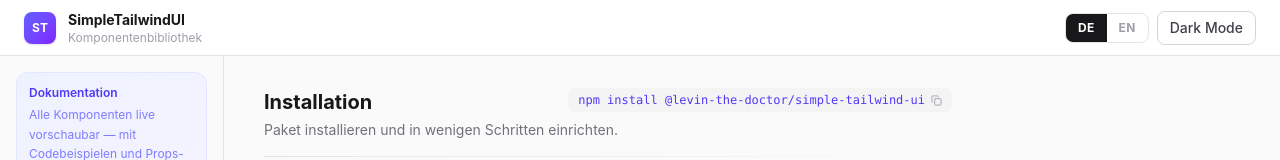
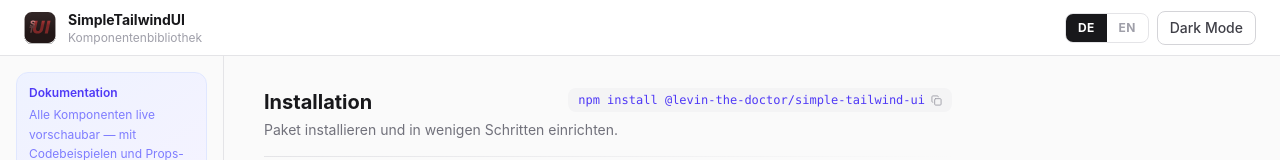
Before and after one commit to LevinTheDoctor/simple-tailwind-ui, a React (Vite) app: page / in a window 1280 px wide. Shown: the top 160 px of the page. Built offline with nearby package versions, Linux system fonts and the light colour scheme.

Commit message:
feat: svg in doku

```diff
--- a/src/Doku/Doku.tsx
+++ b/src/Doku/Doku.tsx
@@ -834,9 +834,7 @@
         {/* ── Header ─────────────────────────────────────────────────────── */}
         <header className="sticky top-0 z-20 bg-white/90 dark:bg-zinc-900/90 backdrop-blur-md border-b border-zinc-200 dark:border-zinc-800 px-6 h-14 flex items-center justify-between gap-4">
           <div className="flex items-center gap-3">
-            <div className="w-8 h-8 rounded-lg bg-gradient-to-br from-indigo-500 to-violet-600 flex items-center justify-center shrink-0 shadow-sm">
-              <span className="text-white text-xs font-bold leading-none">ST</span>
-            </div>
+            <img src="/SimpleTailwindUILogo.svg" alt="SimpleTailwindUI Logo" className="w-8 h-8 shrink-0" />
             <div className="flex flex-col leading-tight">
               <span className="font-bold text-sm text-zinc-900 dark:text-zinc-100">{s.uiTitle}</span>
               <span className="text-xs text-zinc-400 dark:text-zinc-500">{s.uiSub}</span>
```
Also changed, not shown: 1 other file (tests, documents, lock files or other folders).
